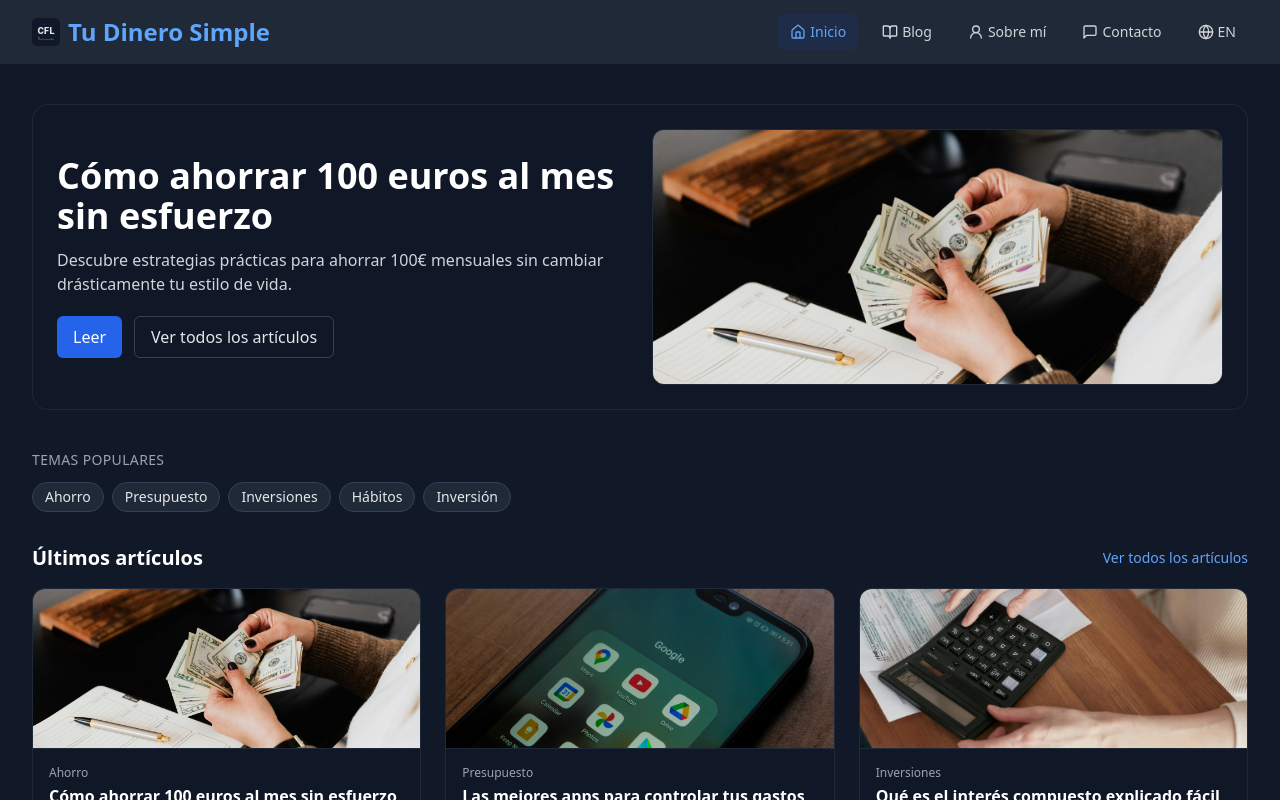
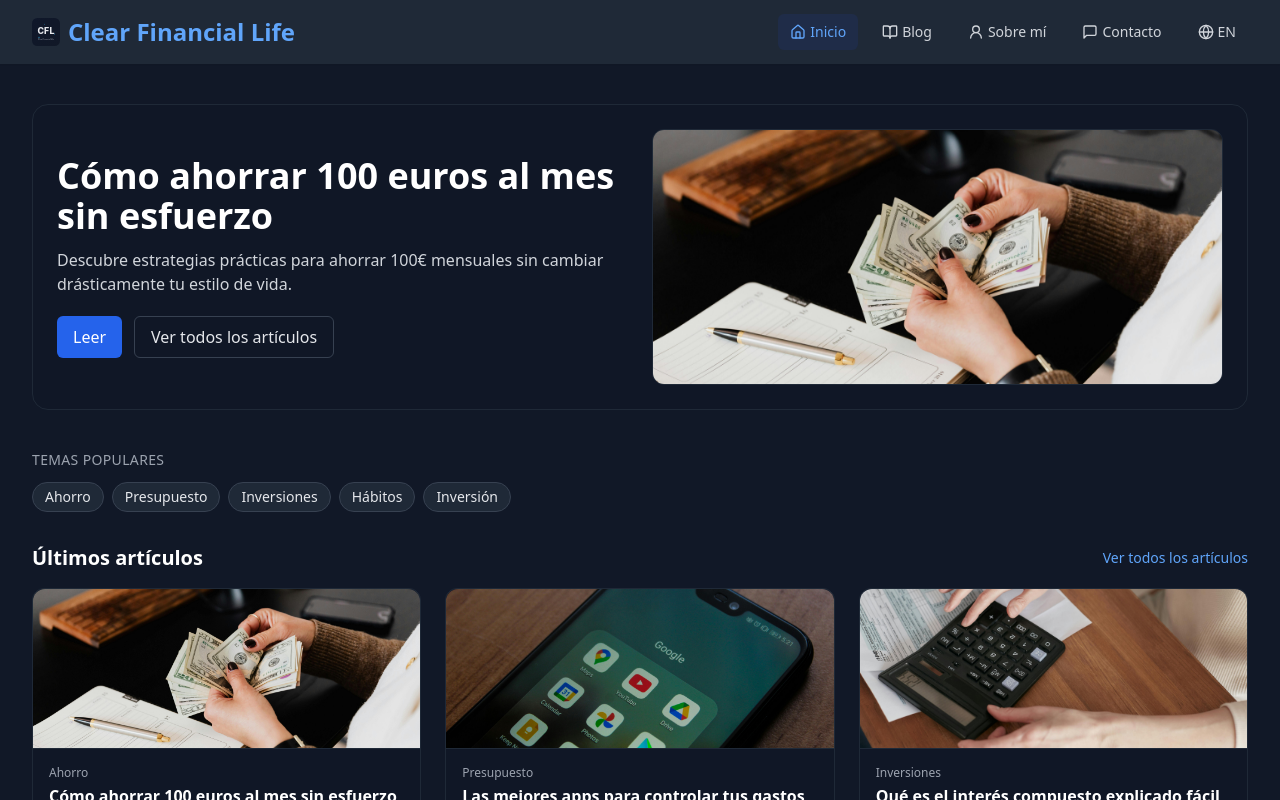
Before and after one commit to ridedcp/clearwealth, a React (Vite) app: page /es/ in a window 1280 px wide. Shown: the top 800 px of the page. Built offline with nearby package versions, Linux system fonts and the light colour scheme.

Commit message:
Update index.js

```diff
--- a/src/i18n/index.js
+++ b/src/i18n/index.js
@@ -1,7 +1,7 @@
 // ---- i18n dictionary (tu versión) ----
 export const translations = {
   es: {
-    brand: "Tu Dinero Simple",
+    brand: "Clear Financial Life",
     nav: { home: "Inicio", blog: "Blog", about: "Sobre mí", contact: "Contacto", privacy: "Privacidad" },
     home: {
       h1: "Aprende a gestionar tu dinero de forma simple",
```
